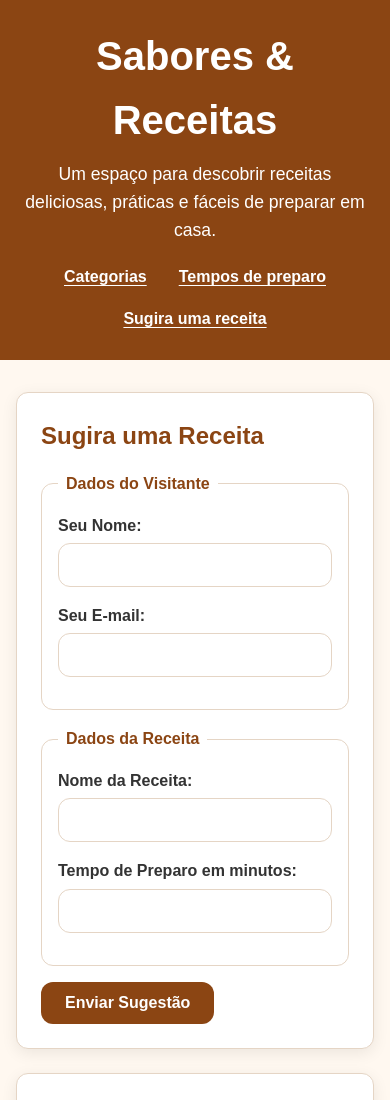
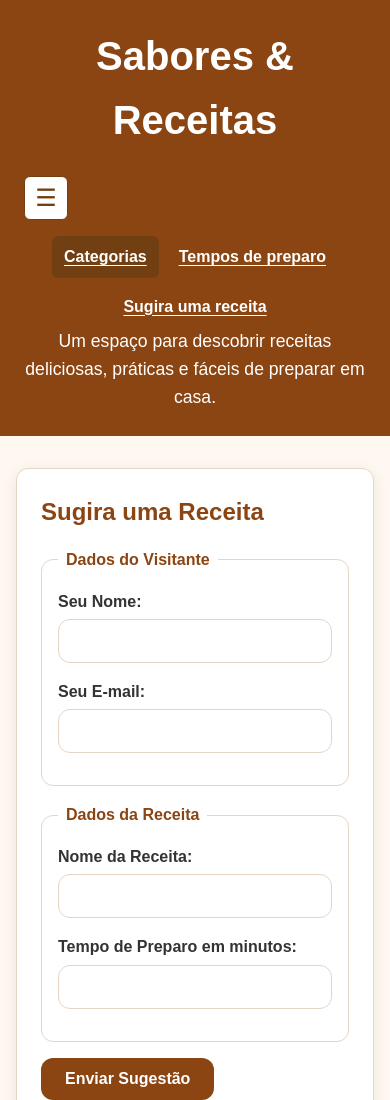
Before and after one commit to msillva-dev/projeto-integrador-frontend-marcelobsilva, a plain HTML site: page index.html in a window 390 px wide. Shown: the top 1100 px of the page. Drawn offline with Linux system fonts and the light colour scheme.

Commit message:
feat: adiciona navbar com dropdown e sticky

```diff
--- a/css/style.css
+++ b/css/style.css
@@ -293,3 +293,88 @@ footer {
 .grade-receitas > li:first-child {
     border-left: 4px solid var(--cor-destaque);
 }
+
+.menu-principal .item-com-submenu {
+    position: relative;
+}
+
+.menu-principal .submenu {
+    display: none;
+    position: absolute;
+    top: 100%;
+    left: 0;
+    z-index: 1;
+    min-width: 12rem;
+    margin: 0;
+    padding: 0.5rem;
+    list-style: none;
+    background-color: white;
+}
+
+.menu-principal .submenu a {
+    display: block;
+    padding: 0.5rem;
+    color: #222;
+}
+
+.menu-principal .item-com-submenu:hover > .submenu,
+.menu-principal .item-com-submenu:focus-within > .submenu {
+    display: block;
+}
+
+.barra-navegacao {
+    display: flex;
+    align-items: center;
+    justify-content: space-between;
+    flex-wrap: wrap;
+    gap: 1rem;
+}
+
+.menu-principal > .lista-menu {
+    display: flex;
+    align-items: center;
+    flex-wrap: wrap;
+    gap: 0.5rem;
+    margin: 0;
+    padding: 0;
+    list-style: none;
+}
+
+.menu-principal > .lista-menu > li > a {
+    display: block;
+    padding: 0.5rem 0.75rem;
+    border-radius: 0.375rem;
+}
+
+.menu-principal > .lista-menu > li > a.ativo,
+.menu-principal > .lista-menu > li > a:hover,
+.menu-principal > .lista-menu > li > a:focus-visible {
+    background-color: #713f12;
+    color: #fff;
+}
+
+.cabecalho {
+    position: sticky;
+    top: 0;
+    z-index: 10;
+}
+
+.barra-navegacao > .botao-menu {
+    display: none;
+    min-width: 44px;
+    min-height: 44px;
+    padding: 0.5rem;
+    border: 1px solid #713f12;
+    border-radius: 0.375rem;
+    background-color: #fff;
+    color: #713f12;
+    font-size: 1.5rem;
+    line-height: 1;
+}
+
+@media (max-width: 600px) {
+    .barra-navegacao > .botao-menu {
+        display: inline-grid;
+        place-items: center;
+    }
+}
--- a/index.html
+++ b/index.html
@@ -12,19 +12,36 @@
 </head>
 
 <body>
-    <header>
-        <h1>Sabores & Receitas</h1>
+    <header class="cabecalho">
+    <div class="barra-navegacao">
+        <h1>Sabores &amp; Receitas</h1>
+<button
+    type="button"
+    class="botao-menu"
+    aria-label="Abrir menu principal"
+    aria-expanded="false"
+>
+    <span aria-hidden="true">☰</span>
+</button>
+        <nav class="menu-principal" aria-label="Menu principal">
+    <ul class="lista-menu">
+        <li class="item-com-submenu">
+            <a href="#categorias" class="ativo">Categorias</a>
 
-        <p>Um espaço para descobrir receitas deliciosas, práticas e fáceis de preparar em casa.</p>
-
-        <nav class="menu-principal" aria-label="Menu principal">
-            <ul>
-                <li><a href="#categorias">Categorias</a></li>
+            <ul class="submenu">
+                <li><a href="#receitas-doces">Receitas doces</a></li>
+                <li><a href="#receitas-salgadas">Receitas salgadas</a></li>
+                <li><a href="#receitas-saudaveis">Receitas saudáveis</a></li>
+            </ul>
+        </li>
         <li><a href="#tempos-preparo">Tempos de preparo</a></li>
         <li><a href="#sugestao">Sugira uma receita</a></li>
     </ul>
 </nav>
+        </nav>
+    </div>
 
+    <p>Um espaço para descobrir receitas deliciosas, práticas e fáceis de preparar em casa.</p>
 </header>
 
     <main>
@@ -55,9 +72,9 @@
             <h2 id="categorias">Categorias de Receitas</h2>
 
             <ul class="grade-receitas">
-                <li>Receitas doces</li>
-                <li>Receitas salgadas</li>
-                <li>Receitas saudáveis</li>
+    <li id="receitas-doces">Receitas doces</li>
+    <li id="receitas-salgadas">Receitas salgadas</li>
+    <li id="receitas-saudaveis">Receitas saudáveis</li>
 </ul>
 
         </section>
```
Lines whose indentation alone changed are shown as unchanged.
